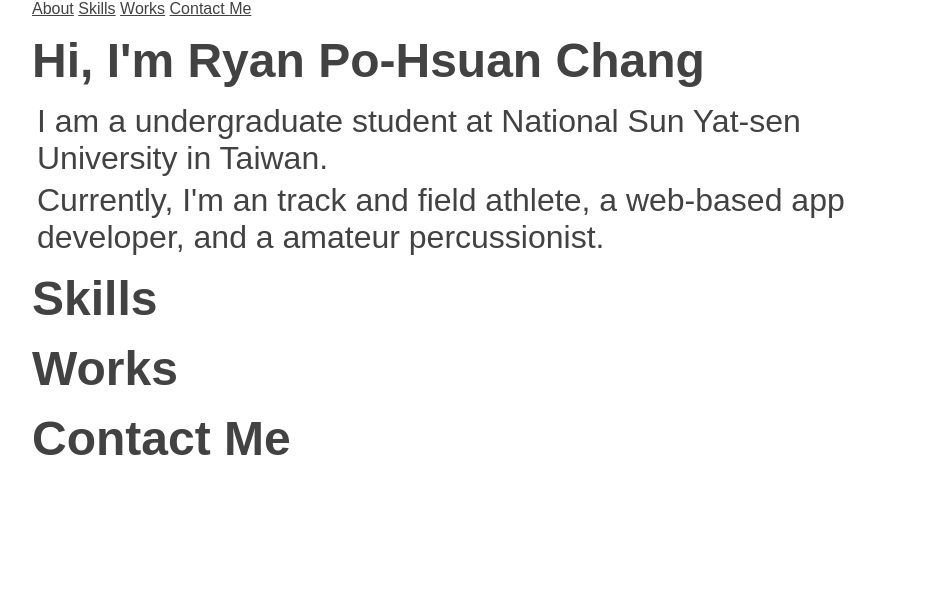
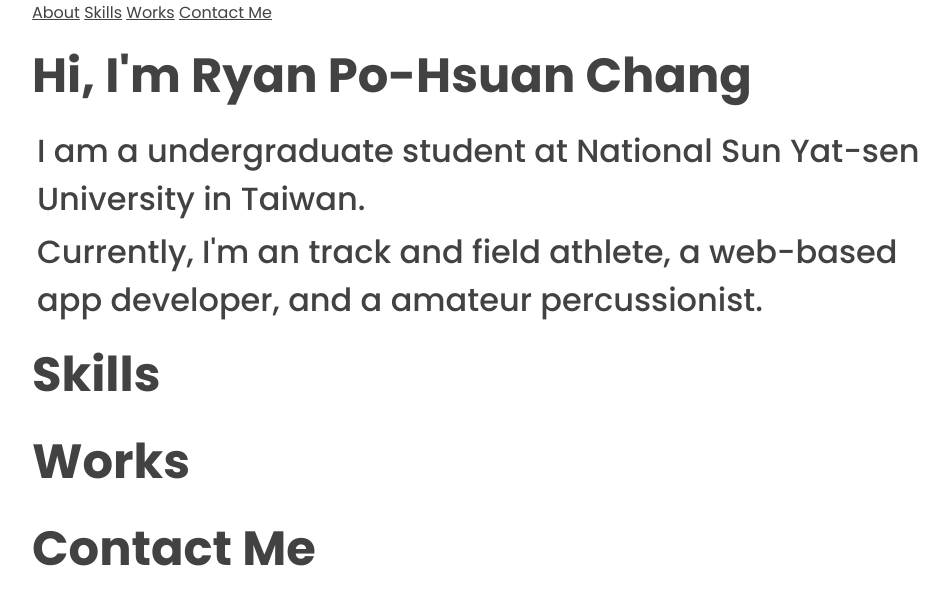
Before and after one commit to ryanxuan930/me.github.io, a PHP site: page / in a window 1280 px wide. Shown: the top 605 px of the page, without its empty margins (158-1107 px from the left). Run offline with PHP 8.4, Linux system fonts and the light colour scheme.

Commit message:
Update main.css

```diff
--- a/main.css
+++ b/main.css
@@ -1,5 +1,5 @@
 *{
-	font-family: 'Noto Sans TC', sans-serif;
+	font-family: 'Poppins', sans-serif;
 	margin: 0;
 	color: #424242;
 }
```
